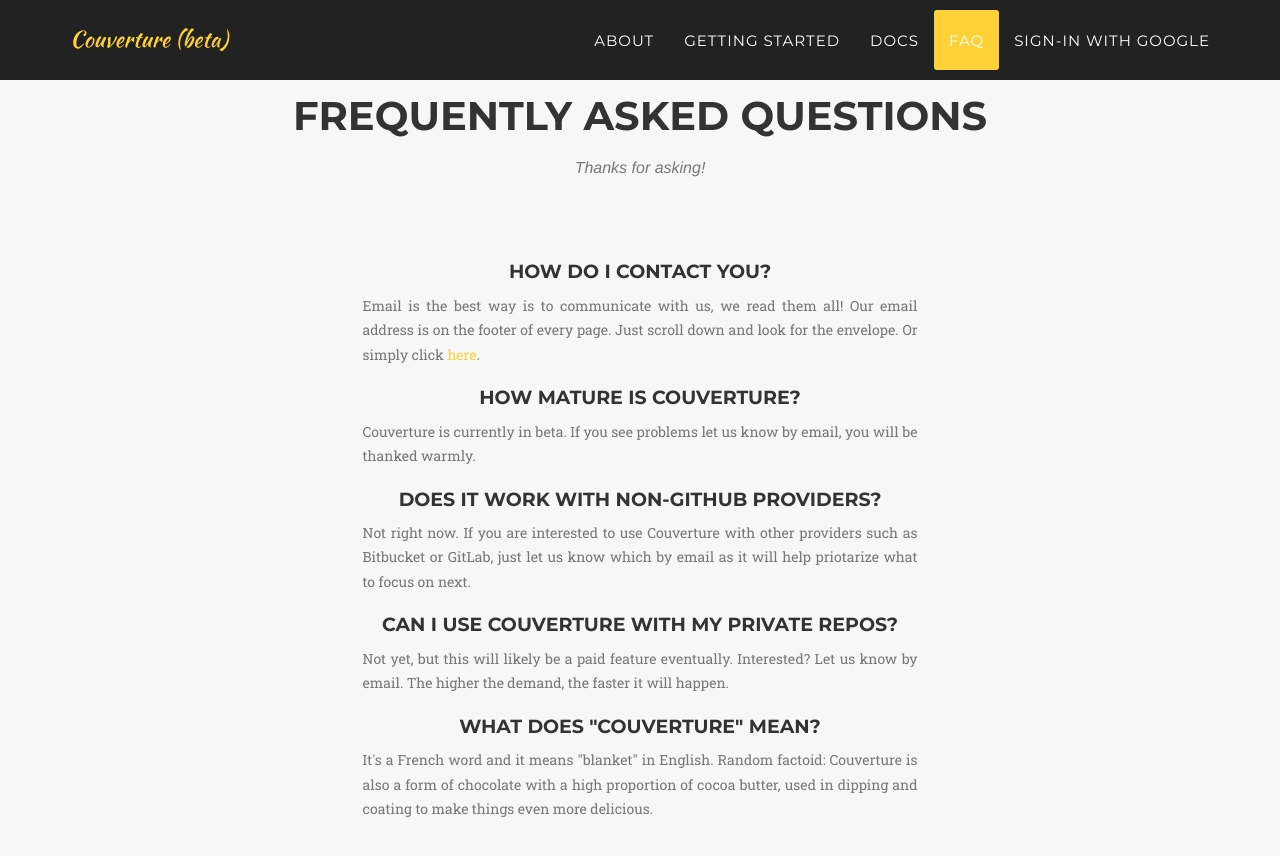
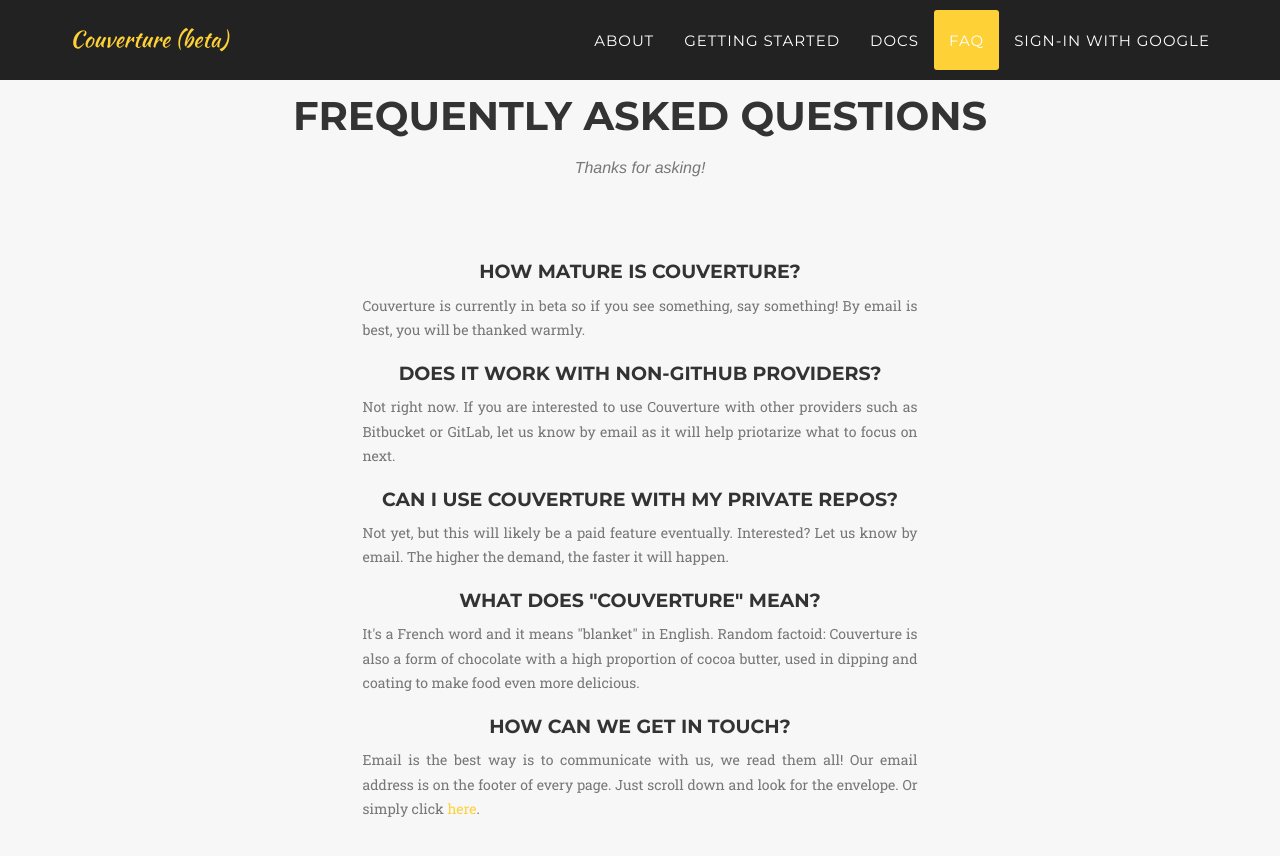
Before and after one commit to couverture/couverture.github.io, a Jekyll site: the page built from index.html, in a window 1280 px wide and 900 px high, scrolled down 4644 px. Shown: the top 856 px of the window. Built offline with Jekyll 4.4.1, drawn with Linux system fonts in a browser that asks for light colours; some web fonts are replaced.

Commit message:
rearrange the FAQ

```diff
--- a/_includes/faq.html
+++ b/_includes/faq.html
@@ -10,18 +10,13 @@
             <div class="row">
 
                 <div class="col-md-offset-3 col-md-6">
-                    <h4>How do I contact you?</h4>
-                    <p class="text-muted text-justify">Email is the best way is to communicate with us, we read them all! Our email address is on the footer of every page. Just scroll down and look for the envelope. Or simply click <a href="mailto:{{ site.email }}">here</a>.</p>
-                </div>
-
-                <div class="col-md-offset-3 col-md-6">
                     <h4>How mature is Couverture?</h4>
-                    <p class="text-muted text-justify">Couverture is currently in beta. If you see problems let us know by email, you will be thanked warmly.</p>
+                    <p class="text-muted text-justify">Couverture is currently in beta so if you see something, say something! By email is best, you will be thanked warmly.</p>
                 </div>
 
                 <div class="col-md-offset-3 col-md-6">
                     <h4>Does it work with non-GitHub providers?</h4>
-                    <p class="text-muted text-justify">Not right now. If you are interested to use Couverture with other providers such as Bitbucket or GitLab, just let us know which by email as it will help priotarize what to focus on next.</p>
+                    <p class="text-muted text-justify">Not right now. If you are interested to use Couverture with other providers such as Bitbucket or GitLab, let us know by email as it will help priotarize what to focus on next.</p>
                 </div>
 
                 <div class="col-md-offset-3 col-md-6">
@@ -31,7 +26,12 @@
 
                 <div class="col-md-offset-3 col-md-6">
                     <h4>What does "couverture" mean?</h4>
-                    <p class="text-muted text-justify">It's a French word and it means "blanket" in English. Random factoid: Couverture is also a form of chocolate with a high proportion of cocoa butter, used in dipping and coating to make things even more delicious.</p>
+                    <p class="text-muted text-justify">It's a French word and it means "blanket" in English. Random factoid: Couverture is also a form of chocolate with a high proportion of cocoa butter, used in dipping and coating to make food even more delicious.</p>
+                </div>
+
+                <div class="col-md-offset-3 col-md-6">
+                    <h4>How can we get in touch?</h4>
+                    <p class="text-muted text-justify">Email is the best way is to communicate with us, we read them all! Our email address is on the footer of every page. Just scroll down and look for the envelope. Or simply click <a href="mailto:{{ site.email }}">here</a>.</p>
                 </div>
 
             </div>
```
